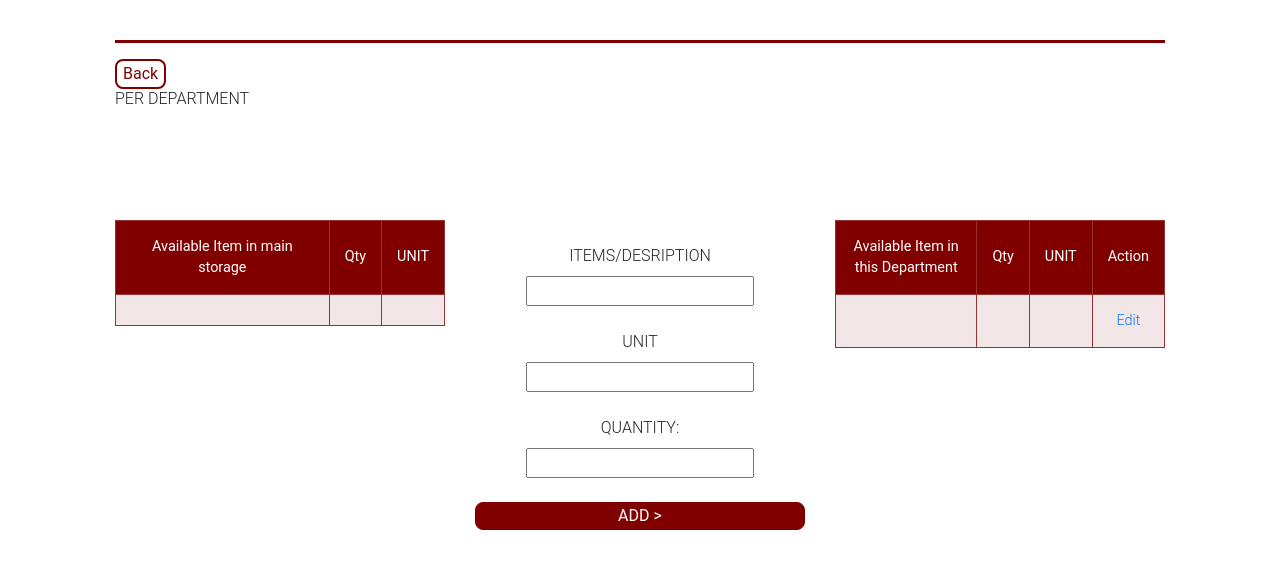
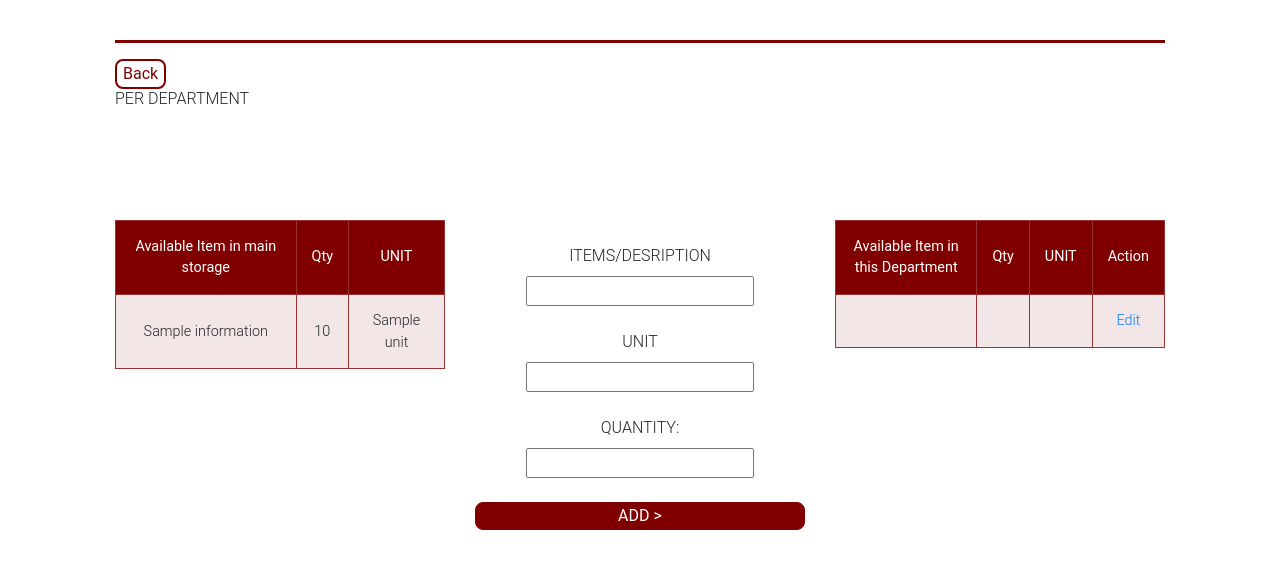
Before and after one commit to emielaideligutan/SupplyDept_InventorySystem, a Django app: template SupplyDept_Inventory/templates/activities/statuslimit.html in a window 1280 px wide. Shown: the part 46-615 px from the top of the page. Run offline with Django 3.2, Linux system fonts and the light colour scheme; the template is opened without the code that fills it: most values are stand-ins (such as "Sample title", 1, 10 or a date in 2020); lists and menus that the app fills with data are empty; some libraries are stand-ins or nearby versions.

Commit message:
Update statuslimit.html

```diff
--- a/SupplyDept_Inventory/templates/activities/statuslimit.html
+++ b/SupplyDept_Inventory/templates/activities/statuslimit.html
@@ -43,8 +43,7 @@
         </form>
         <h6>PER DEPARTMENT</h6><br><br>
 
-          <form style="text-align: center;" action="" method="POST">
-          {% csrf_token %}
+          <form style="text-align: center;" action="" method="post">
               <h3></h3>
               <br><br>
         <div class="row">
@@ -58,13 +57,14 @@
                 <th data-mdb-toogle="tooltip" title="Quantity " >Qty</th>
                 <th>UNIT</th>
                 </tr>
-
+                {% for x in information %}
                 <tr>
-                  <td></td>
-                  <td></td>
-                  <td></td>
+                  <td>{{x.ItemName}}</td>
+                  <td>{{x.Quantity}}</td>
+                  <td>{{x.Unit}}</td>
                   <!--<td><button id="add" name="addtodept" data-mdb-toogle="tooltip" title="Add an items" >ADD-></button></td>-->
                 </tr>
+                {% endfor %}
 
           </table>
         </div>
```
